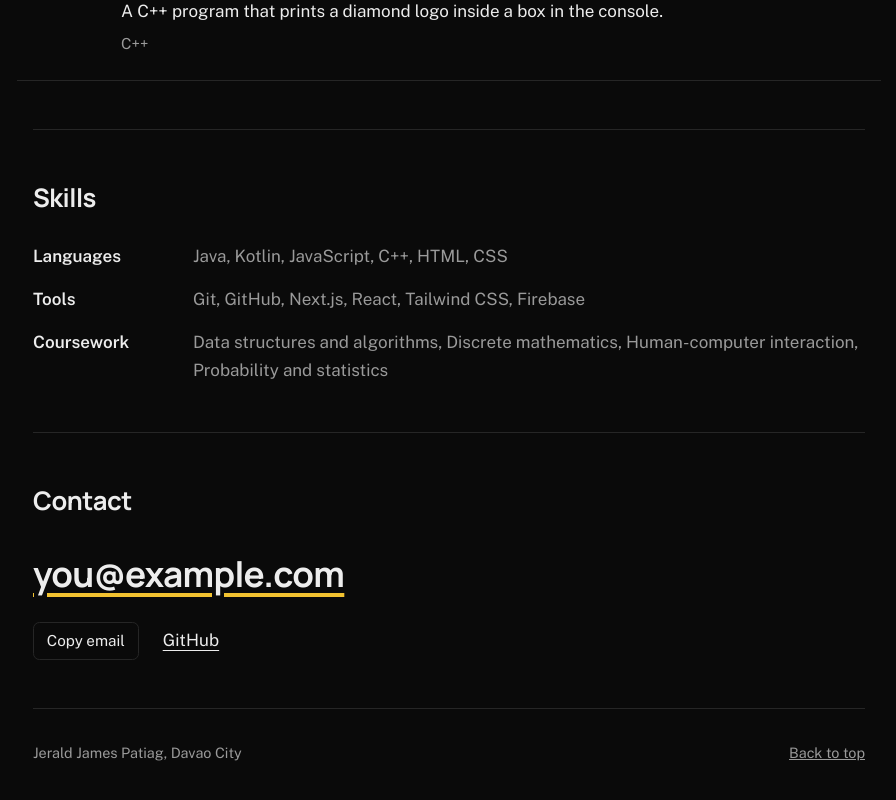
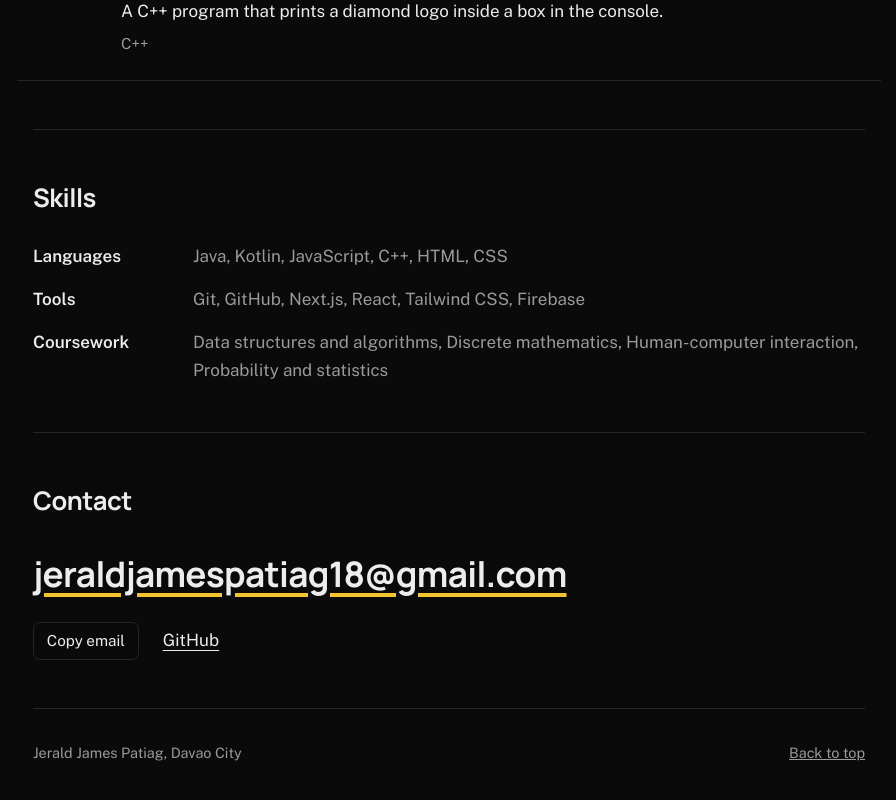
Before and after one commit to Rald011/portfolio, a Next.js app: page / in a window 1280 px wide. Shown: the part 1828-2628 px from the top of the page, without its empty margins (191-1087 px from the left). Built offline with nearby package versions, Linux system fonts and the light colour scheme.

Commit message:
Update email address in data.js

```diff
--- a/app/data.js
+++ b/app/data.js
@@ -16,7 +16,7 @@ export const profile = {
     "I’m a second-year Information Technology student in Davao City. I work mostly in Java, Kotlin, and JavaScript. So far that means Android apps, GUI apps in Java Swing, and web projects, including a Pomodoro app for my HCI class.",
     "I like projects where I have to think about the person using them, not only the code behind them.",
   ],
-  email: "you@example.com",
+  email: "jeraldjamespatiag18@gmail.com",
   links: [{ label: "GitHub", href: "https://github.com/Rald011" }],
 };
 
```
